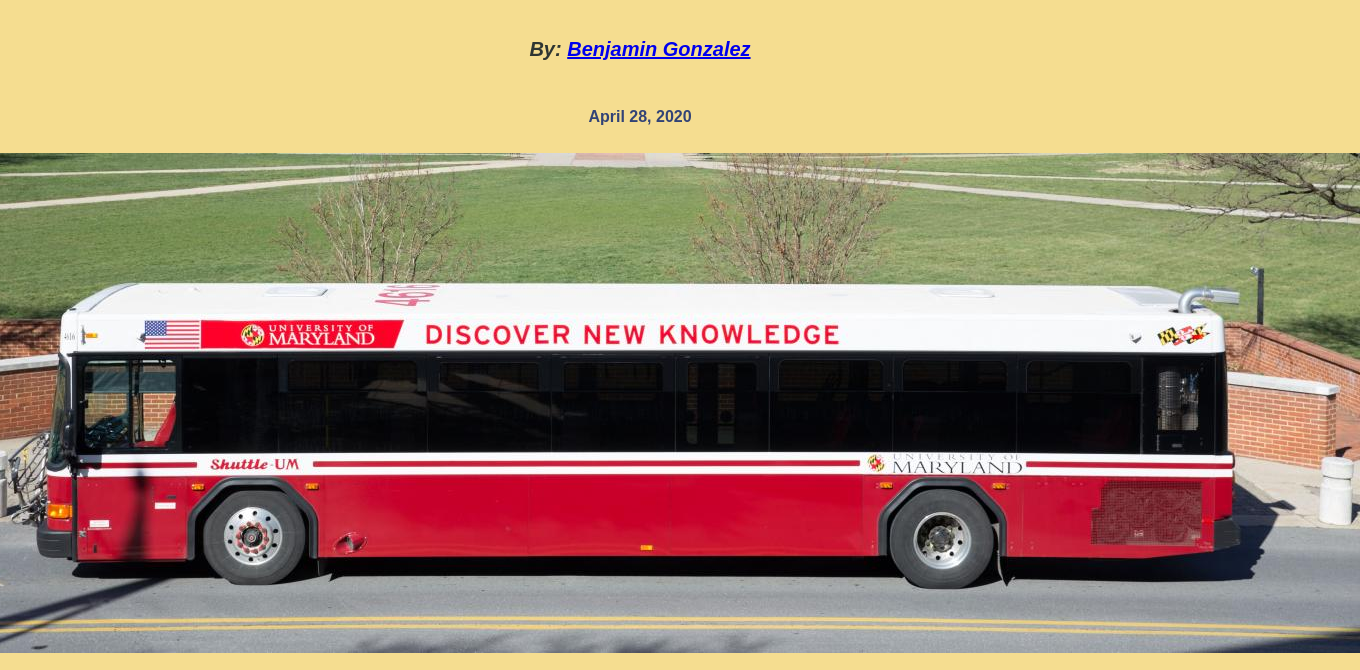
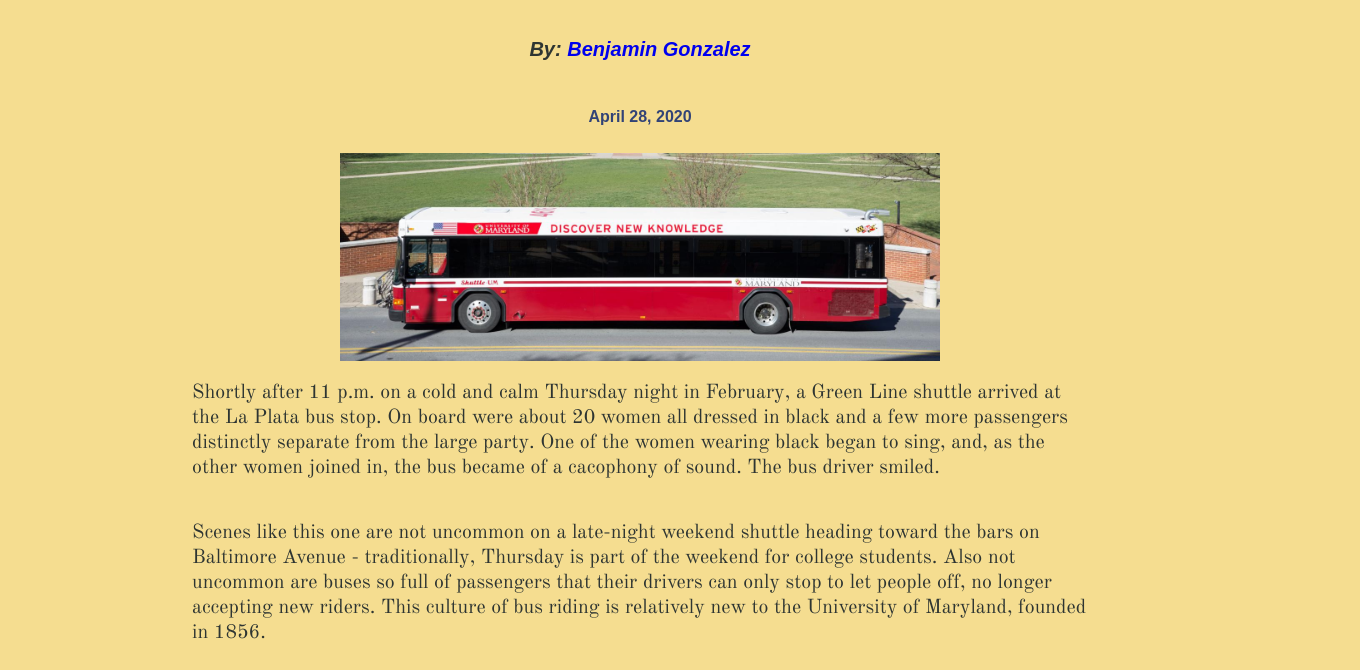
Before and after one commit to Benyamin155/jour352, a plain HTML site: page final-project/index.html in a window 1280 px wide. Shown: the part 100-770 px from the top of the page, 1360 px wide, since content can reach past the window. Drawn offline with nearby package versions, Linux system fonts and the light colour scheme; a web font is replaced by a local one.

Commit message:
changed photo sizes

```diff
--- a/final-project/index.html
+++ b/final-project/index.html
@@ -14,7 +14,7 @@
         <h3>By: <a href="https://benyamin155.github.io">Benjamin Gonzalez</a></h3>
         <h5> April 28, 2020 </h5>
 
-        <img alt="shuttle-um bus" src="main-shuttle.jpg" />
+        <img id="main-photo" alt="shuttle-um bus" src="main-shuttle.jpg" />
 
         <p>Shortly after 11 p.m. on a cold and calm Thursday night in February, a Green Line shuttle arrived at the La Plata bus stop. On board were about 20 women all dressed in black and a few more passengers distinctly separate from the large party. One of the women wearing black began to sing, and, as the other women joined in, the bus became of a cacophony of sound. The bus driver smiled.</p>
 
--- a/final-project/styles.css
+++ b/final-project/styles.css
@@ -1,3 +1,11 @@
+/* #old-standard {
+    font-family: 'Old Standard TT', serif;
+}
+
+#arsenal {
+    font-family: 'Arsenal', sans-serif;
+} */
+
 body {
     background-color: #f5dd90;
     display: flex;
@@ -24,6 +32,10 @@
     font-size: 20px;
 }
 
+h3 a {
+    text-decoration: none;
+}
+
 h5 {
     color: #324376;
     font-size: 16px;
@@ -34,12 +46,8 @@
     font-size: 20px;
 }
 
-#old-standard {
-    font-family: 'Old Standard TT', serif;
-}
-
-#arsenal {
-    font-family: 'Arsenal', sans-serif;
+#main-photo {
+    max-width: 600px;
 }
 
 .routes {
```
